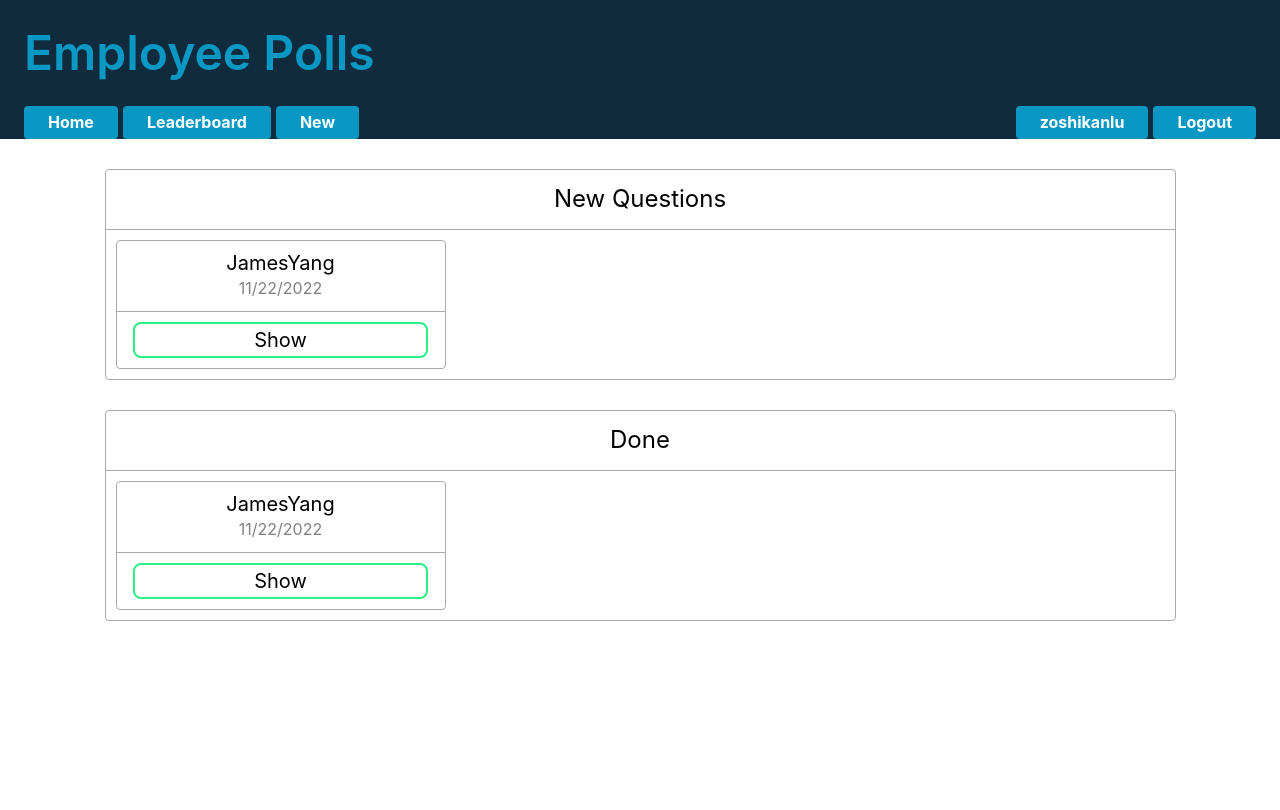
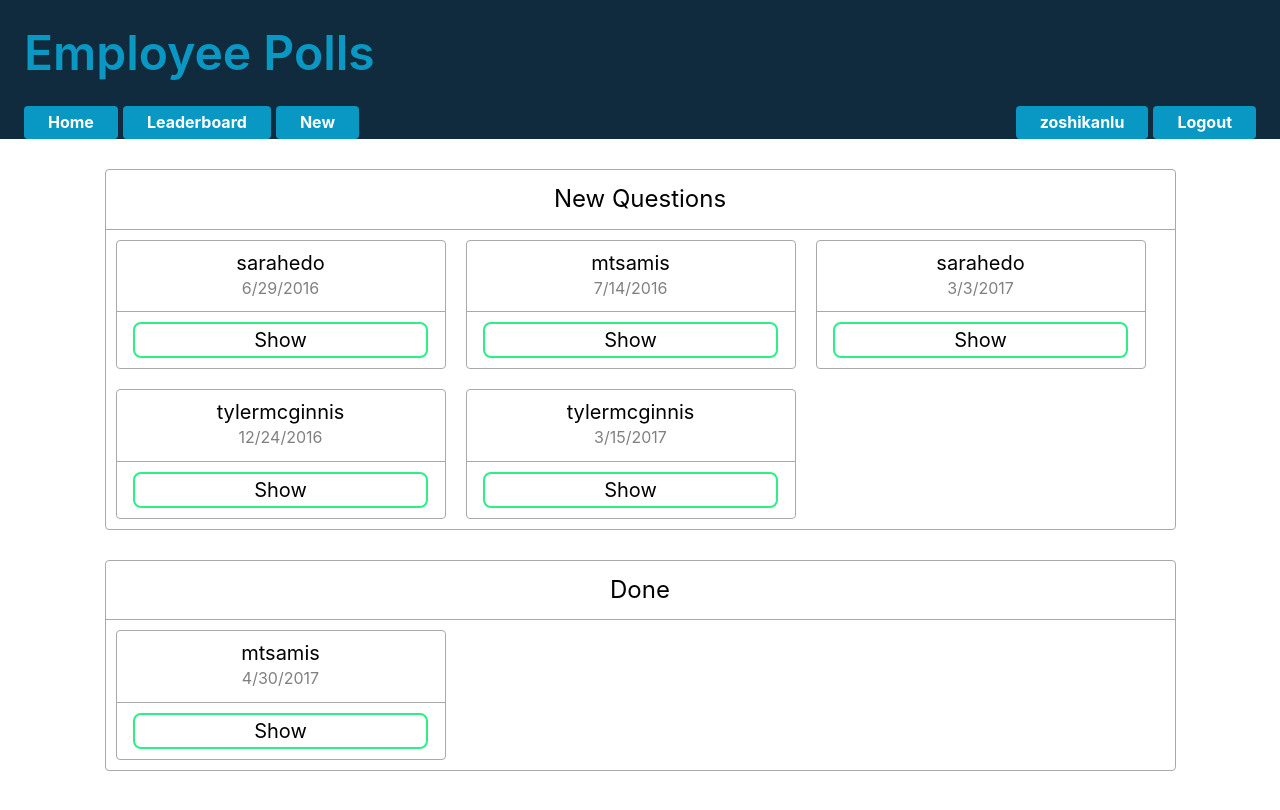
Before and after one commit to jamesmyang/employee_polls, a React (Create React App) app: page /login in a window 1280 px wide. Both pictures are taken after a click on the button "Submit". Built offline with nearby package versions, Linux system fonts and the light colour scheme.

Commit message:
Display questions

```diff
--- a/src/app/store.js
+++ b/src/app/store.js
@@ -5,8 +5,7 @@ import questionsReducer from '../features/questions/questionsSlice'
 
 export default configureStore({
   reducer: {
+    questions: questionsReducer,
     users: usersReducer,
-    questions: questionsReducer,
-
   }
 })
--- a/src/features/questions/QuestionsList.js
+++ b/src/features/questions/QuestionsList.js
@@ -1,22 +1,28 @@
-import React, { useState } from 'react'
-import { useDispatch, useSelector } from 'react-redux'
 
-export const QuestionsList = () => {
+
+export const QuestionsList = ({ questions }) => {
+
+  //const time =
+
+  const renderedQuestions = () => {
+    if (!questions) {
+      return <div className='question-timestamp'>loading</div>
+    }
+
+    return questions.map(question => (
+      <div className='question-box' key={question.id}>
+        <div className='question'>
+          <div className='question-author'>{question.author}</div>
+          <div className='question-timestamp'>{new Date(question.timestamp).toLocaleDateString()}</div>
+        </div>
+        <div className='question-button'>Show</div>
+      </div>
+    ))
+  }
 
   return (
     <div className='questions-list'>
-
-      <div className='question-box'>
-        <div className='question'>
-          <div className='question-author'>JamesYang</div>
-          <div className='question-timestamp'>11/22/2022</div>
-        </div>
-        <div className='question-button'>Show</div>
-      </div>
-
-
-
+      {renderedQuestions()}
     </div>
-
   )
 }
--- a/src/features/questions/QuestionsPage.js
+++ b/src/features/questions/QuestionsPage.js
@@ -1,15 +1,17 @@
-import React, { useState, useEffect } from 'react'
+import React, { useEffect } from 'react'
 import { useDispatch, useSelector } from 'react-redux'
 
-import { fetchQuestions } from './questionsSlice'
+import { fetchQuestions, selectNewQuestionsByUser, selectDoneQuestionsByUser } from './questionsSlice'
 
 import { QuestionsList } from './QuestionsList'
 
 export const QuestionsPage = () => {
 
+  const authUserId = useSelector(state => state.users.auth.userId)
+  const newQuestions = useSelector(state => selectNewQuestionsByUser(state, authUserId))
+  const doneQuestions = useSelector(state => selectDoneQuestionsByUser(state, authUserId))
+
   const dispatch = useDispatch()
-
-
 
   useEffect(() => {
     dispatch(fetchQuestions())
@@ -21,12 +23,12 @@ export const QuestionsPage = () => {
     <div className='questions-container'>
       <div className='questions-panel'>
         <div className='questions-title'>New Questions</div>
-        <QuestionsList />
+        <QuestionsList questions={newQuestions} />
       </div>
 
       <div className='questions-panel'>
         <div className='questions-title'>Done</div>
-        <QuestionsList />
+        <QuestionsList questions={doneQuestions} />
       </div>
     </div >
   )
--- a/src/features/questions/questionsSlice.js
+++ b/src/features/questions/questionsSlice.js
@@ -1,5 +1,5 @@
 
-import { createSlice, createAsyncThunk, createEntityAdapter } from '@reduxjs/toolkit'
+import { createSlice, createAsyncThunk, createEntityAdapter, createSelector } from '@reduxjs/toolkit'
 import { _getQuestions } from '../../api/_DATA'
 
 const questionsAdapter = createEntityAdapter()
@@ -7,11 +7,9 @@ const questionsAdapter = createEntityAdapter()
 const initialState = questionsAdapter.getInitialState()
 
 export const fetchQuestions = createAsyncThunk('questions/fetchQuestions', async () => {
-  console.log("qqqqqqqqqqqqqqqqqqqqqqqqqqqqqqqqqqqqqqqqqq")
   const questions = await _getQuestions()
   return questions
 })
-
 
 const questionsSlice = createSlice({
   name: 'questions',
@@ -19,7 +17,7 @@ const questionsSlice = createSlice({
   reducers: {
   },
   extraReducers(builder) {
-    builder.addCase(fetchQuestions.fulfilled, questionsAdapter.setAll)
+    builder.addCase(fetchQuestions.fulfilled, questionsAdapter.upsertMany)
   }
 })
 
@@ -30,3 +28,13 @@ export const {
   selectIds: selectQuestionIds,
   selectById: selectQuestionById
 } = questionsAdapter.getSelectors(state => state.questions)
+
+export const selectNewQuestionsByUser = createSelector(
+  [selectAllQuestions, (state, userId) => userId],
+  (questions, userId) => questions.filter(question => !question.optionOne.votes.includes(userId) && !question.optionTwo.votes.includes(userId))
+)
+
+export const selectDoneQuestionsByUser = createSelector(
+  [selectAllQuestions, (state, userId) => userId],
+  (questions, userId) => questions.filter(question => question.optionOne.votes.includes(userId) || question.optionTwo.votes.includes(userId))
+)
```
Also changed, not shown: 1 other file (tests, documents, lock files or other folders).
